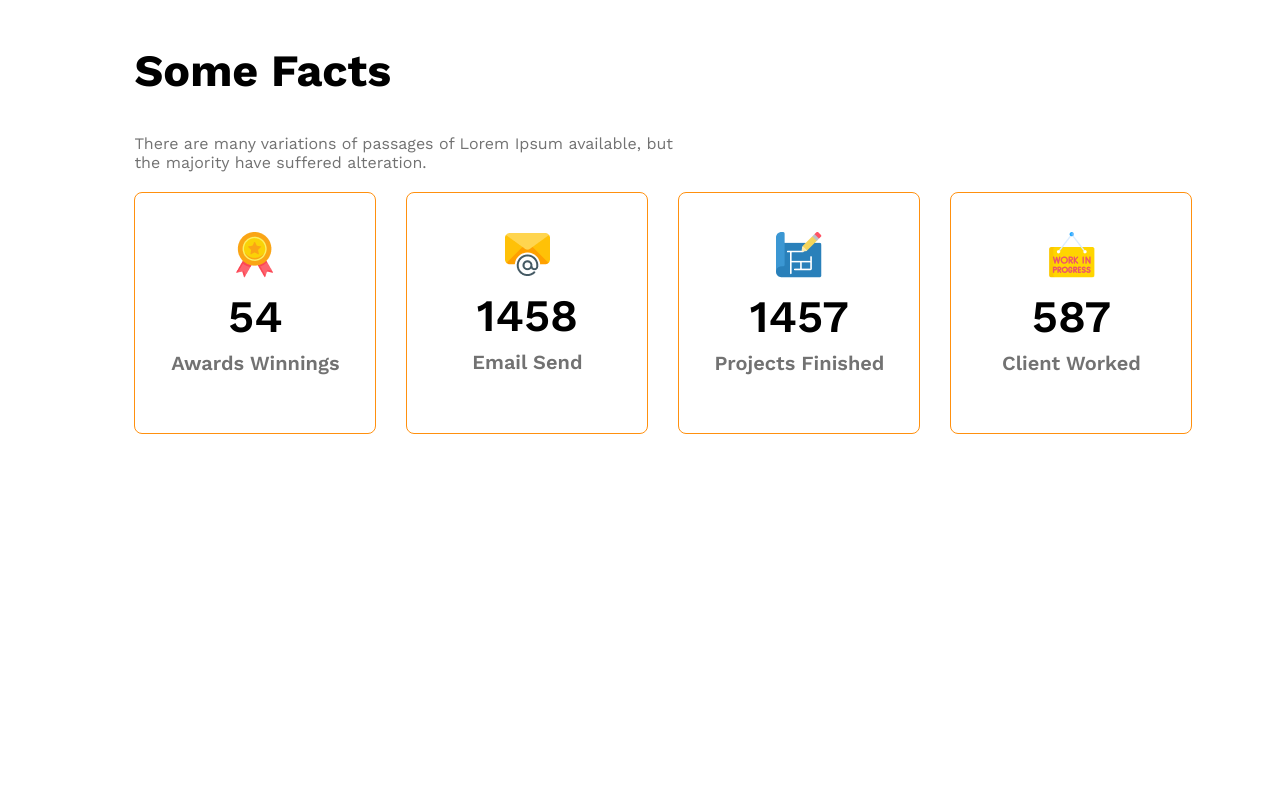
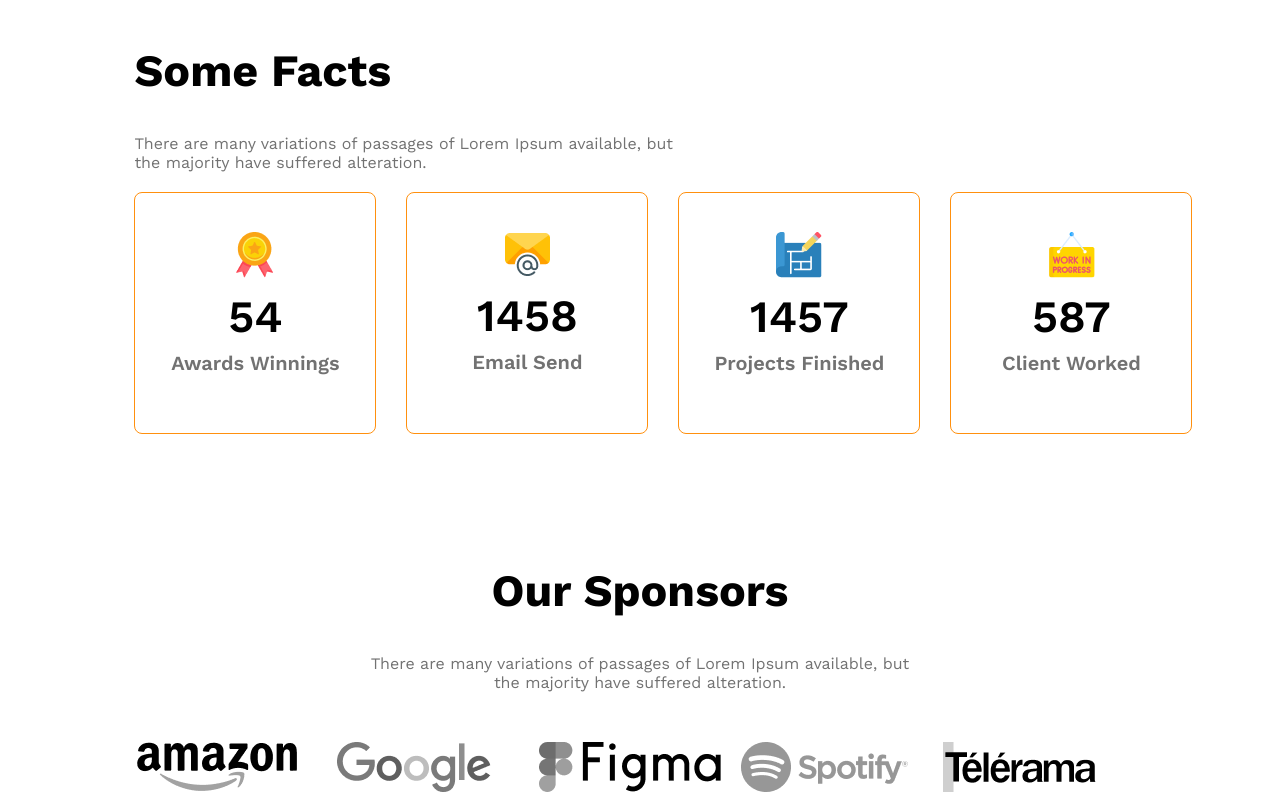
Before and after one commit to Riadul-Hasan/g3-landing-page, a plain HTML site: page index.html in a window 1280 px wide. Shown: the part 1976-2776 px from the top of the page. Before the commit the page ends 2418 px from the top, so only its background shows below. Drawn offline with nearby package versions, Linux system fonts and the light colour scheme.

Commit message:
sponsor section and make it responsive

```diff
--- a/Styles/style.css
+++ b/Styles/style.css
@@ -137,7 +137,7 @@ main > section{
     margin-bottom: 20px;
 }
 .icon-count{
-    font-size: 45px;
+    font-size: 2.8rem;
     font-weight: 600;
     margin: 8px 0px 8px 0px;
 }
@@ -146,6 +146,25 @@ main > section{
     grid-template-columns: repeat(4, 1fr);
     gap: 30px;
 
+}
+
+/* sponsor releted style */
+.sponsor-info{
+    max-width: 540px;
+    text-align: center;
+    margin: 50px auto;
+}
+.sponsor-title{
+    font-size: 2.8rem;
+    font-weight: bold;
+}
+.sponsor-image-container{
+    display: grid;
+    grid-template-columns: repeat(5, 1fr);
+}
+/* for making colorful image into gray */
+.sponsor-image-container > img{
+    filter: grayscale(100%);
 }
 
 /* Responsive for header */
@@ -172,7 +191,8 @@ main > section{
    }
 
    /* team */
-   .team-image-container{
+   .team-image-container
+   {
     grid-template-columns: repeat(1, 1fr);
    }
    .our-features{
@@ -200,3 +220,34 @@ main > section{
      }
 
 }
+
+/* Responsive for facts */
+@media screen and (max-width: 576px) {
+    .facts-container{
+        grid-template-columns: repeat(1, 1fr);
+        justify-items: center;
+        margin-top: 40px;
+        gap: 25px;
+    }
+
+    .sponsor-image-container{
+        grid-template-columns: repeat(1, 1fr);
+        justify-items: center;
+        gap: 30px;
+    }
+
+}
+
+@media screen and (min-width: 576px) and (max-width: 992px) {
+    .facts-container{
+        grid-template-columns: repeat(2, 1fr);
+    }
+    .sponsor-image-container{
+        grid-template-columns: repeat(3, 1fr);
+        gap: 50px;
+    }
+    .facts-container{
+        margin-left: 50px;
+    }
+
+}
--- a/index.html
+++ b/index.html
@@ -92,6 +92,23 @@
                 </div>
             </div>
          </section>
+
+
+         <!-- Our sponsor section -->
+          <section class="our-sponsors">
+            <div class="sponsor-info">
+                <h1 class="sponsor-title">Our Sponsors</h1>
+                <p class="sponsor-paragraph dark-three">There are many variations of passages of Lorem Ipsum available, but the majority have suffered alteration.</p>
+            </div>
+
+            <div class="sponsor-image-container">
+                <img src="images/sponsors/amazon.png" alt="">
+                <img src="images/sponsors/google.png" alt="">
+                <img src="images/sponsors/figma.png" alt="">
+                <img src="images/sponsors/spotify.png" alt="">
+                <img src="images/sponsors/telerama.png" alt="">
+            </div>
+          </section>
     </main>
 
     <footer>
```
